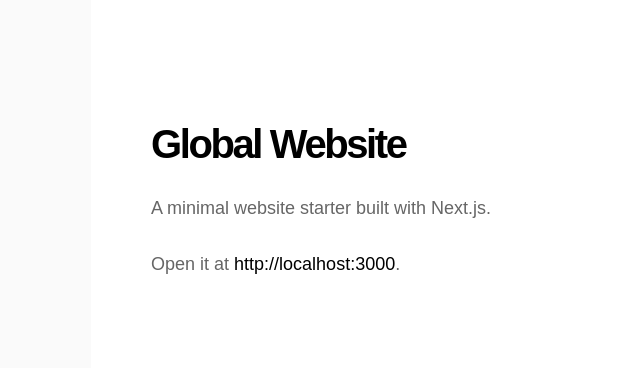
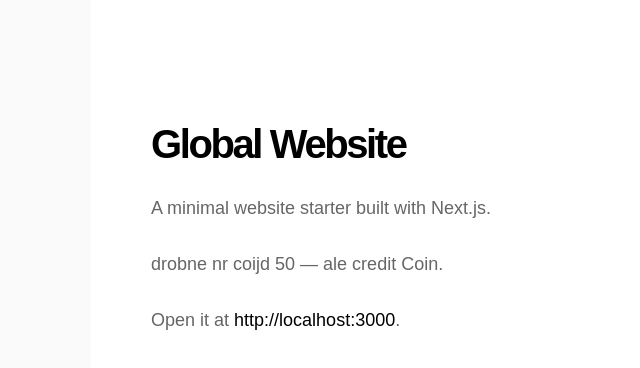
Before and after one commit to InfinityFreakUniverseBoy/global-website, a Next.js app: page / in a window 1280 px wide. Shown: the top 368 px of the page, without its empty margins (149-789 px from the left). Built offline with nearby package versions, Linux system fonts and the light colour scheme.

Commit message:
Add requested homepage credit text
Co-authored-by: InfinityFreakUniverseBoy <321112098+InfinityFreakUniverseBoy@users.noreply.github.com>

```diff
--- a/src/app/page.tsx
+++ b/src/app/page.tsx
@@ -10,6 +10,7 @@ export default function Home() {
         <div className={styles.intro}>
           <h1>Global Website</h1>
           <p>A minimal website starter built with Next.js.</p>
+          <p>drobne nr coijd 50 — ale credit Coin.</p>
           <p>
             {isDevelopment ? (
               <>
```
